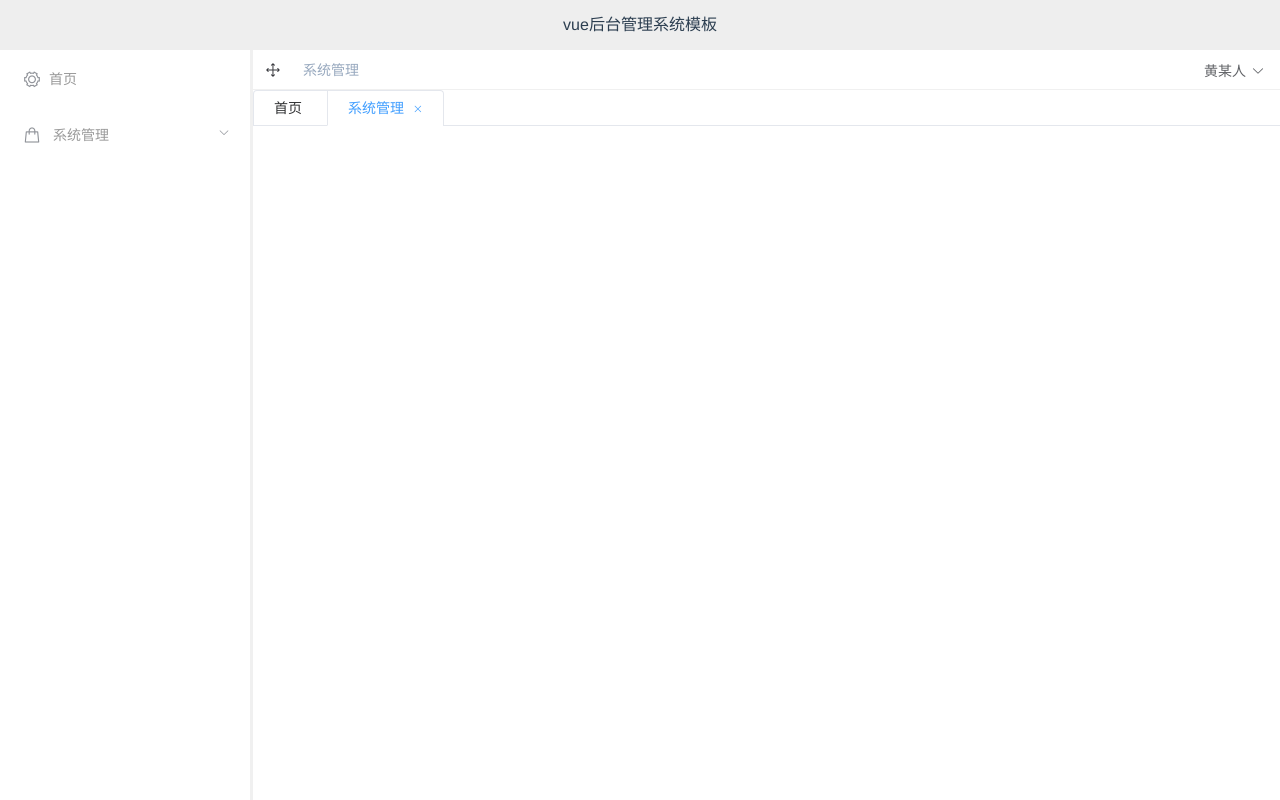
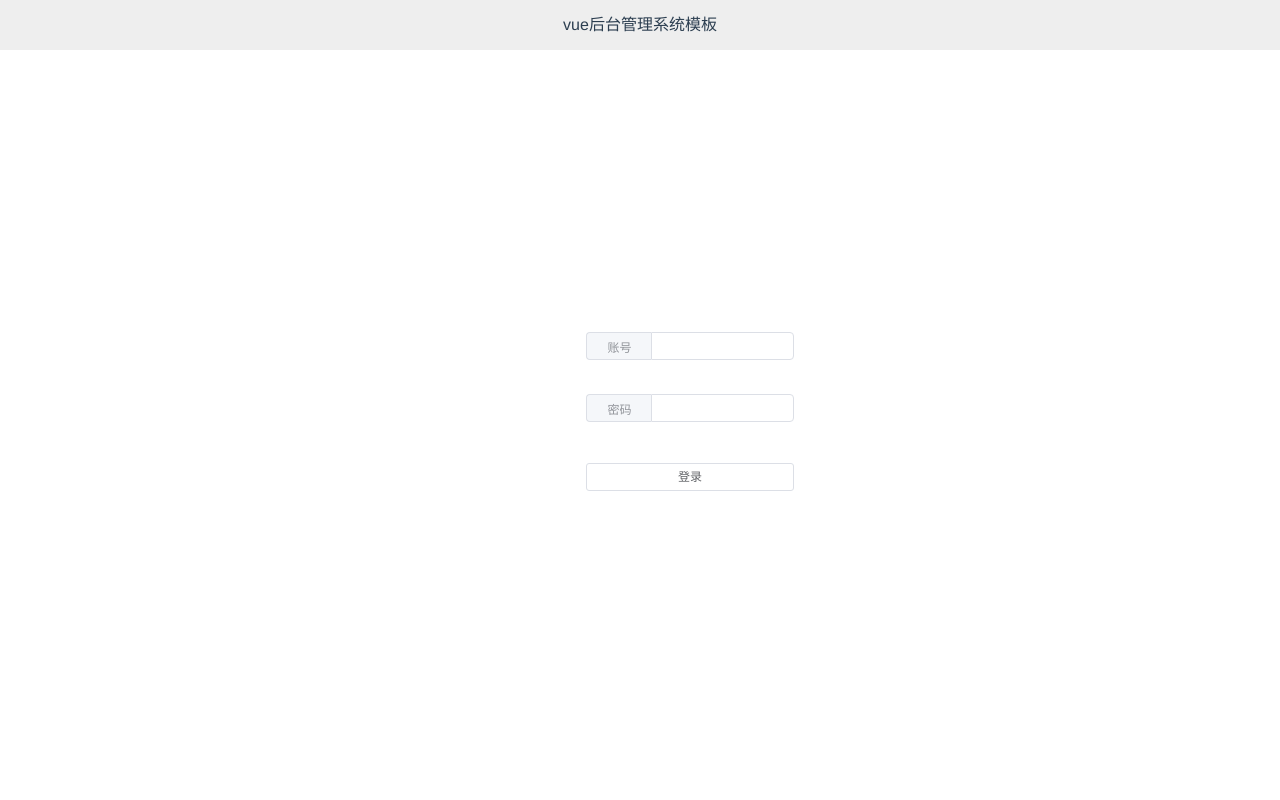
Before and after one commit to hhsq/vue-authentication, a Vue app: page / in a window 1280 px wide. Built offline with nearby package versions, Linux system fonts and the light colour scheme.

Commit message:
add login

```diff
--- a/src/App.vue
+++ b/src/App.vue
@@ -17,5 +17,6 @@
     -webkit-font-smoothing: antialiased;
     -moz-osx-font-smoothing: grayscale;
     color: #2c3e50;
+    height: calc(100vh);
   }
 </style>
--- a/src/components/common/conHead.vue
+++ b/src/components/common/conHead.vue
@@ -14,9 +14,7 @@
             {{userName}}<i class="el-icon-arrow-down el-icon--right"></i>
           </span>
           <el-dropdown-menu slot="dropdown">
-            <el-dropdown-item command="one">第一</el-dropdown-item>
-            <el-dropdown-item command="tow">第二</el-dropdown-item>
-            <el-dropdown-item command="three">第三</el-dropdown-item>
+            <el-dropdown-item command="getOut">退出</el-dropdown-item>
           </el-dropdown-menu>
         </el-dropdown>
       </div>
@@ -46,13 +44,13 @@
       },
       handleCommand (command) {
         switch (command) {
-          case 'one':
-            break;
-          case 'two':
-            break;
-          case 'three':
+          case 'getOut':
+            this.getOut();
             break;
         }
+      },
+      getOut() {
+          this.$router.push('/');
       }
     }
   }
--- a/src/components/common/tabsView.vue
+++ b/src/components/common/tabsView.vue
@@ -4,7 +4,7 @@
         <el-tab-pane label="首页" name="/home"></el-tab-pane>
         <el-tab-pane
           v-for="(item, idx) in visitedViews"
-          :key="item.meta.title"
+          :key="idx"
           :label="item.meta.title"
           :name="item.path"
         >
@@ -70,7 +70,6 @@
           this.removeTab(this.$route.path);
         },
         closeOthersTabs (e) {
-          console.log(e);
           this.$store.commit('DEL_OTHER_VIEWS',this.$route.path)
         },
         closeAllTabs () {
--- a/src/main.js
+++ b/src/main.js
@@ -6,7 +6,7 @@ import {defaultRouter, powerRouter} from "@/router";
 import Axios from "axios";
 import ElementUI from 'element-ui';
 import 'element-ui/lib/theme-chalk/index.css';
-import DefaultElementUI from './assets/defaultElementUI';
+import './assets/defaultElementUI';
 import API from './api/commonApi';
 import Common from './assets/common';
 import 'babel-polyfill';
--- /dev/null
+++ b/src/plugins/element.js
@@ -0,0 +1,5 @@
+import Vue from 'vue'
+import Element from 'element-ui'
+import 'element-ui/lib/theme-chalk/index.css'
+
+Vue.use(Element)
--- a/src/router.js
+++ b/src/router.js
@@ -13,10 +13,11 @@ export const defaultRouter = [
     setRoute('/home', 'index', Index, {title: ''}, [
         setRoute('/home', 'home', ()=>import('@/views/home.vue'), {title: '首页'}, []),
     ]),
+    setRoute('/', '', ()=>import('@/views/log.vue'), {title: '登录'}, []),
 ];
 export const powerRouter = [
-    setRoute('', 'sysManage', Index, {title: '系统管理'}, [
-        setRoute('/menuManage', 'menuManage', ()=>import('@/views/system/menuManage.vue'), {title: '系统管理'}, []),
+    setRoute('sysManage', 'sysManage', Index, {title: '系统管理'}, [
+        setRoute('/menuManage', 'menuManage', ()=>import('@/views/system/menuManage.vue'), {title: '菜单管理'}, []),
         setRoute('/authManage', 'authManage', ()=>import('@/views/system/authManage.vue'), {title: '权限管理'}, []),
         setRoute('/authListManage', 'authListManage', ()=>import('@/views/system/authListManage.vue'), {title: '权限列表管理'}, []),
     ]),
--- /dev/null
+++ b/src/views/log.vue
@@ -0,0 +1,59 @@
+<template>
+    <div style="height: 100%;">
+        <Header></Header>
+        <div class="login">
+            <el-form class="loginForm" :model="logForm" status-icon ref="ruleForm2" label-width="100px">
+                <el-form-item label="" prop="pass">
+                    <el-input v-model="logForm.userName" auto-complete="off">
+                        <template slot="prepend">账号</template>
+                    </el-input>
+                </el-form-item>
+                <el-form-item label="" prop="checkPass">
+                    <el-input type="password" v-model="logForm.password" auto-complete="off">
+                        <template slot="prepend">密码</template>
+                    </el-input>
+                </el-form-item>
+                <el-form-item>
+                    <el-button class="loginBtn" @click="login">登录</el-button>
+                </el-form-item>
+            </el-form>
+        </div>
+    </div>
+</template>
+
+<script>
+    export default {
+        name: "log",
+        components: {
+            Header: () => import('@/components/common/header.vue')
+        },
+        data() {
+            return{
+                logForm: {
+                    userName: '',
+                    password: '',
+                },
+            }
+        },
+        methods: {
+            login() {
+                this.$router.push('/home');
+            }
+        }
+    }
+</script>
+
+<style lang="less" scoped>
+    @import (reference) '~@/assets/common.less';
+    .login{
+        .flex;
+        .cc;
+        height: calc(100% - 50px);
+        .loginForm{
+            width: 24%;
+        }
+        .loginBtn{
+            width: 100%;
+        }
+    }
+</style>
```
